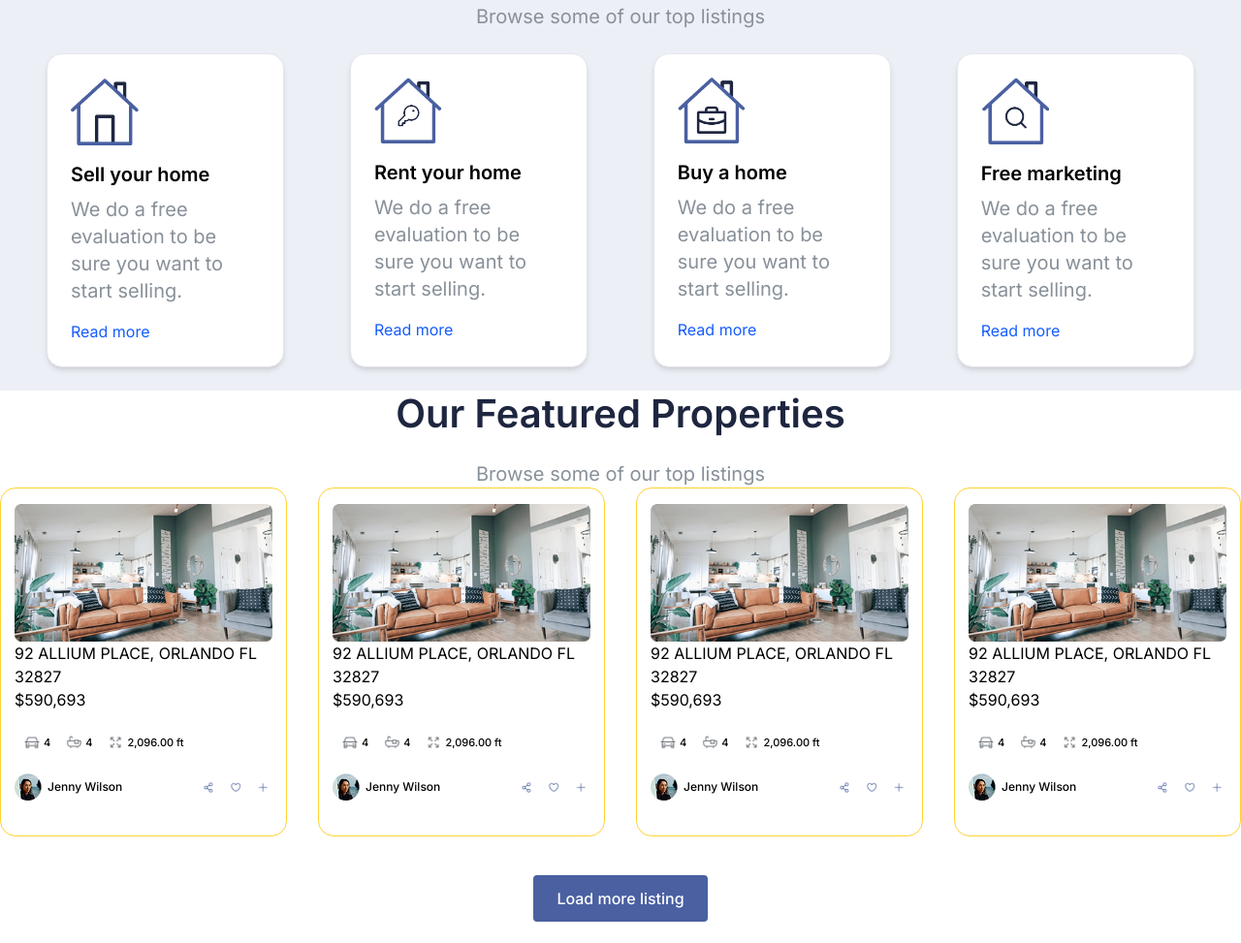
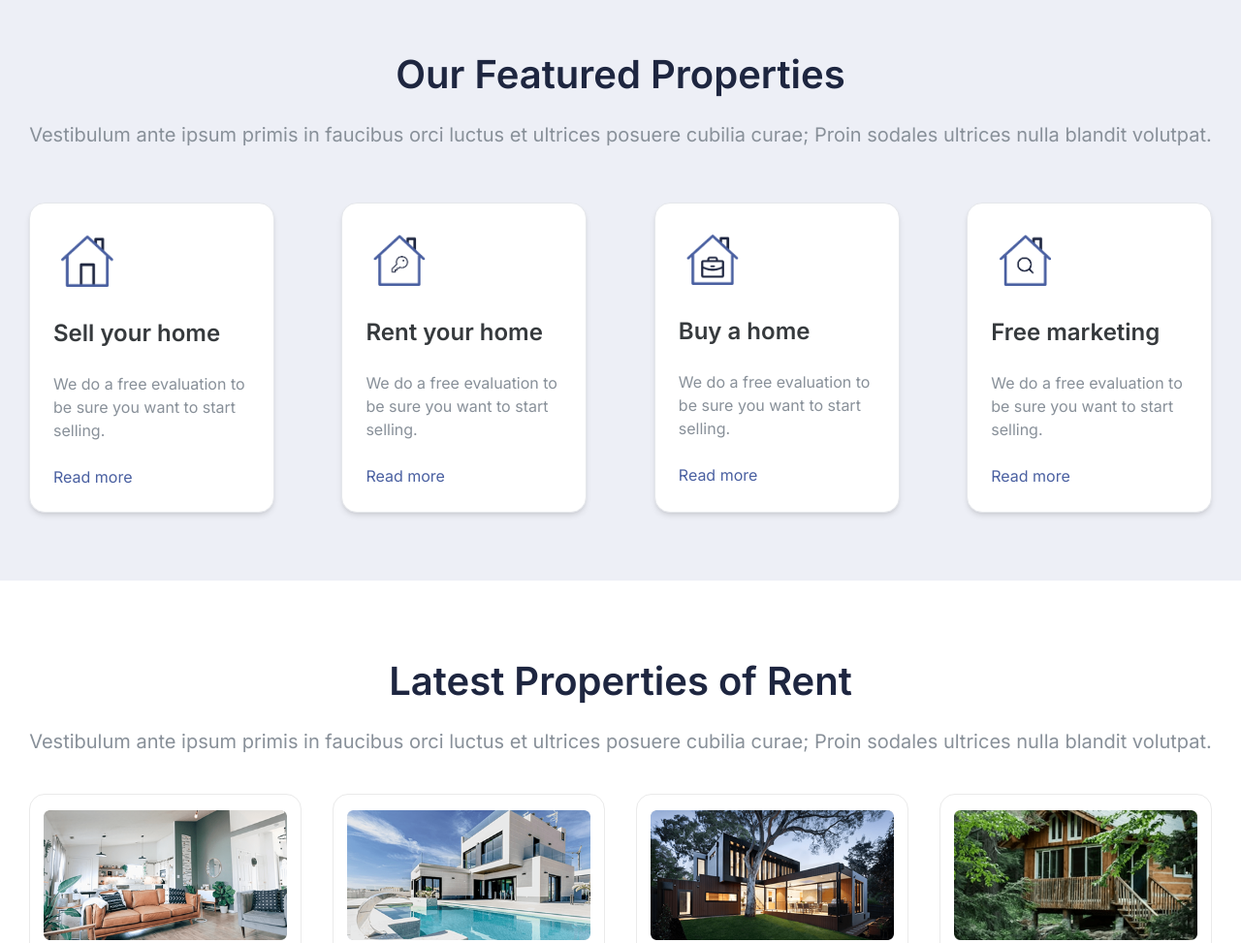
Before and after one commit to shafiqahmad81/reis-project, a website built with Vite: page index.html in a window 1280 px wide. Shown: the part 1549-2522 px from the top of the page at 97% size. Built offline with nearby package versions, Linux system fonts and the light colour scheme.

Commit message:
update property and latest property

```diff
--- a/index.html
+++ b/index.html
@@ -13,7 +13,7 @@
   <!-- Header Section -->
 
   <header class="bg-white container py-4">
-    <div class=" px-7-5">
+    <div class=" xl:px-7-5">
       <div class=" flex justify-between items-center">
         <!-- Logo -->
         <a href="#" class="w-[7.5rem]"><img src="src/icon/Logo.png" alt="logo"></a>
@@ -62,13 +62,11 @@
     style="background-image: url('./src/img/Hero-section.png');">
     <div class="container">
       <h1>Find Your Dream Home</h1>
-      <p class="mt-6 text mb-16">Vestibulum ante ipsum primis in faucibus orci luctus et
-        ultrices
-        posuere cubilia curae; Proin
-        sodales ultrices nulla blandit volutpat.</p>
+      <p class="mt-6 text-[#EDEFF6] mb-16">Vestibulum ante ipsum primis in faucibus orci luctus et ultrices posuere
+        cubilia curae; Proin sodales ultrices nulla blandit volutpat.</p>
       <div class="mb-4">
-        <button class="btn p- mr-2.5">Rent</button>
-        <button class="btn2">Sale </button>
+        <button class="btn mr-2">Rent</button>
+        <button class="text-base font-medium leading-6 text-[#6E80B4] px-6 py-3 rounded-sm bg-white">Sale </button>
       </div>
 
       <!-- Location -->
@@ -77,8 +75,8 @@
         <div class="flex items-center justify-between flex-col md:flex-row gap-4 md:text-left text-center">
           <!-- Column 1: Location -->
           <div class=" inline-block">
-            <label class="block text-base font-semibold text-black-dark md:mb-4">Location</label>
-            <div class="relative md:-ml-2 text-body font-normal text-base">
+            <label class="location-label">Location</label>
+            <div class="location-select">
               <select class="appearance-none cursor-pointer  py-2 px-2 pr-6 leading-tight focus:outline-none">
                 <option value="SelectYourCity">Select your city</option>
                 <option value="NewYork">New York</option>
@@ -98,8 +96,8 @@
 
           <!-- Column 2: Property Type -->
           <div class=" inline-block">
-            <label class="block text-base font-semibold text-black-dark md:mb-4">Property Type</label>
-            <div class="relative md:-ml-2 text-body font-normal text-base">
+            <label class="location-label">Property Type</label>
+            <div class="location-select">
               <select class="appearance-none cursor-pointer  py-2 px-2 pr-6 leading-tight focus:outline-none">
                 <option value="SelectYourCity">Select property type</option>
                 <option value="NewYork">New York</option>
@@ -117,8 +115,8 @@
 
           <!-- Column 3: Rent Range -->
           <div class=" inline-block">
-            <label class="block text-base font-semibold text-black-dark md:mb-4">Rent Range</label>
-            <div class="relative md:-ml-2 text-body font-normal text-base">
+            <label class="location-label">Rent Range</label>
+            <div class="location-select">
               <select class="appearance-none cursor-pointer  py-2 px-2 pr-6 leading-tight focus:outline-none">
                 <option value="SelectYourCity">Select rent range</option>
                 <option value="NewYork">New York</option>
@@ -150,59 +148,98 @@
   <section class="container py-16">
     <div class="text-center">
       <h2 class="">Properties by Area</h2>
-      <p class=" mt-2">Vestibulum ante ipsum primis in faucibus orci luctus et ultrices posuere cubilia curae; Proin
+      <p class=" ">Vestibulum ante ipsum primis in faucibus orci luctus et ultrices posuere cubilia curae; Proin
         sodales ultrices nulla blandit volutpat.</p>
     </div>
     <div class="grid grid-cols-1 sm:grid-cols-2 lg:grid-cols-3 items-center justify-center gap-4 mt-8">
-      <img src="src/img/Card1.png" class="rounded-lg">
-      <img src="src/img/Card2.png" class="rounded-lg">
-      <img src="src/img/Card3.png" class="rounded-lg">
+      <div class="relative">
+        <div class="absolute top-4 left-4">
+          <h4 class="text-white">Centerville</h4>
+          <p class="home-p text-white mt-1.5">25 listings</p>
+        </div>
+        <img src="src/img/Card1.png" class="rounded-lg">
+      </div>
+      <div class="relative">
+        <div class="absolute top-4 left-4">
+          <h4 class="text-white -tracking-tighter">Centerville</h4>
+          <p class="home-p text-white mt-1.5">25 listings</p>
+        </div>
+        <img src="src/img/Card2.png" class="rounded-lg">
+      </div>
+      <div class="relative">
+        <div class="absolute top-4 left-4">
+          <h4 class="text-white -tracking-tighter">Centerville</h4>
+          <p class="home-p text-white mt-1.5">25 listings</p>
+        </div>
+        <img src="src/img/Card3.png" class="rounded-lg">
+      </div>
     </div>
     <div class="grid grid-cols-2 gap-4 mt-8">
-      <img src="src/img/Card5.png" class="rounded-lg">
-      <img src="src/img/Card5.png" class="rounded-lg">
+      <div class="relative">
+        <div class="absolute top-4 left-4">
+          <h4 class="text-white -tracking-tighter">Arlington</h4>
+          <p class="home-p text-white mt-1.5">25 listings</p>
+        </div>
+        <img src="src/img/Card5.png" class="rounded-lg">
+      </div>
+      <div class="relative">
+        <div class="absolute top-4 left-4">
+          <h4 class="text-white -tracking-tighter">Centerville</h4>
+          <p class="home-p text-white mt-1.5">25 listings</p>
+        </div>
+        <img src="src/img/Card5.png" class="rounded-lg">
+      </div>
     </div>
   </section>
 
   <!-- Properties by Area Section -->
 
-  <section class=" bg-background-bg">
-    <div class="container px-6 bg-gray-regular">
+  <section class=" bg-background-bg py-[70px]">
+    <div class="container px-6 bg-gray-regular pt-[75px]">
       <div class="text-center">
         <h2>Our Featured Properties</h2>
-        <p class=" mt-2">Browse some of our top listings</p>
+        <p>Vestibulum ante ipsum primis in faucibus orci luctus et ultrices posuere cubilia curae; Proin sodales
+          ultrices nulla blandit volutpat.</p>
       </div>
-      <div class="grid grid-cols-1 sm:grid-cols-2 lg:grid-cols-4 gap-6 lg:gap-[5.710%] p-6 max-w-[1506px] mx-auto">
+      <div class="grid grid-cols-1 sm:grid-cols-2 lg:grid-cols-4 gap-6 lg:gap-[5.710%] pt-14 max-w-[1506px] mx-auto">
         <!-- Card 1 -->
         <div class=" p-6 bg-white rounded-2xl shadow-md border border-gray-200 hover:shadow-lg transition-all">
-          <div class="w-[70px]"><img src="./src/icon/homeicon1.png" alt="homeicon"></div>
-          <h3 class="mt-4 text-xl font-semibold">Sell your home</h3>
-          <p class="mt-2 text-gray-600">We do a free evaluation to be sure you want to start selling.</p>
-          <a href="#" class="mt-4 inline-block text-blue-600 hover:underline">Read more</a>
+          <div class="w-[70px] p-2">
+            <img src="./src/icon/homeicon1.png" alt="homeicon">
+          </div>
+          <h4 class="my-6">Sell your home</h4>
+          <p class="home-p">We do a free evaluation to be sure you want to start selling.</p>
+          <a href="#" class="read-more">Read more</a>
         </div>
 
         <!-- Card 2 -->
         <div class=" p-6 bg-white rounded-2xl shadow-md border border-gray-200 hover:shadow-lg transition-all">
-          <div class="w-[70px]"><img src="./src/icon/homeicon2.png" alt="homeicon"></div>
-          <h3 class="mt-4 text-xl font-semibold">Rent your home</h3>
-          <p class="mt-2 text-gray-600">We do a free evaluation to be sure you want to start selling.</p>
-          <a href="#" class="mt-4 inline-block text-blue-600 hover:underline">Read more</a>
+          <div class="w-[70px] p-2">
+            <img src="./src/icon/homeicon2.png" alt="homeicon">
+          </div>
+          <h4 class="my-6">Rent your home</h4>
+          <p class="home-p">We do a free evaluation to be sure you want to start selling.</p>
+          <a href="#" class="read-more">Read more</a>
         </div>
 
         <!-- Card 3 -->
         <div class=" p-6 bg-white rounded-2xl shadow-md border border-gray-200 hover:shadow-lg transition-all">
-          <div class="w-[70px]"><img src="./src/icon/homeicon3.png" alt="homeicon"></div>
-          <h3 class="mt-4 text-xl font-semibold">Buy a home</h3>
-          <p class="mt-2 text-gray-600">We do a free evaluation to be sure you want to start selling.</p>
-          <a href="#" class="mt-4 inline-block text-blue-600 hover:underline">Read more</a>
+          <div class="w-[70px] p-2">
+            <img src="./src/icon/homeicon3.png" alt="homeicon">
+          </div>
+          <h4 class="my-6">Buy a home</h4>
+          <p class="home-p">We do a free evaluation to be sure you want to start selling.</p>
+          <a href="#" class="read-more">Read more</a>
         </div>
 
         <!-- Card 4 -->
         <div class=" p-6 bg-white rounded-2xl shadow-md border border-gray-200 hover:shadow-lg transition-all">
-          <div class="w-[70px]"><img src="./src/icon/homeicon4.png" alt="homeicon"></div>
-          <h3 class="mt-4 text-xl font-semibold">Free marketing</h3>
-          <p class="mt-2 text-gray-600">We do a free evaluation to be sure you want to start selling.</p>
-          <a href="#" class="mt-4 inline-block text-blue-600 hover:underline">Read more</a>
+          <div class="w-[70px] p-2">
+            <img src="./src/icon/homeicon4.png" alt="homeicon">
+          </div>
+          <h4 class="my-6">Free marketing</h4>
+          <p class="home-p">We do a free evaluation to be sure you want to start selling.</p>
+          <a href="#" class="read-more">Read more</a>
         </div>
       </div>
     </div>
@@ -210,161 +247,162 @@
 
   <!--Latest Properties Section -->
 
-  <section class="container">
+  <section class="container py-20">
     <div class=" max-w-[1696px] mx-auto">
       <div class="text-center">
-        <h2>Our Featured Properties</h2>
-        <p class=" mt-2">Browse some of our top listings</p>
+        <h2>Latest Properties of Rent</h2>
+        <p>Vestibulum ante ipsum primis in faucibus orci luctus et ultrices posuere cubilia curae; Proin sodales
+          ultrices nulla blandit volutpat.</p>
       </div>
-      <div class="grid grid-cols-1 sm:grid-cols-2 lg:grid-cols-4 gap-8">
+      <div class="grid grid-cols-1 sm:grid-cols-2 lg:grid-cols-4 gap-8 mt-10">
 
-        <div class="border border-amber-300 px-3.5 pt-4 pb-9 rounded-2xl ">
+        <div class="border border-[#EAEAEA] px-3.5 pt-4 pb-9 rounded-2xl flex flex-col gap-6">
           <div>
             <img src="./src/img/Property-image.png" alt="porperty">
           </div>
           <h6>92 ALLIUM PLACE, ORLANDO FL 32827</h6>
-          <span class="dolar">$590,693</span>
-          <div class="flex gap-4 px-2.5 mt-6">
+          <span class="price">$590,693</span>
+          <div class="flex gap-4 pl-2.5">
             <div class="flex items-center gap-1">
               <img class="w-4" src="./src/icon/Car.png" alt="Car">
-              <span class="text-gray-dark text-[11px] leading-4 font-medium">4</span>
+              <span class="listing-detail">4</span>
             </div>
             <div class="flex items-center gap-1">
               <img class="w-4" src="./src/icon/Bathtub.png" alt="Bathtub">
-              <span class="text-gray-dark text-[11px] leading-4 font-medium">4</span>
+              <span class="listing-detail">4</span>
             </div>
             <div class="flex items-center gap-1">
               <img class="w-4" src="./src/icon/ArrowsOut.png" alt="ArrowsOut">
-              <span class="text-gray-dark text-[11px] leading-4 font-medium">2,096.00 ft</span>
+              <span class="listing-detail">2,096.00 ft</span>
             </div>
           </div>
-          <div class="flex items-center justify-between mt-6">
+          <div class="flex items-center justify-between">
             <div class="flex items-center gap-1.5">
               <img class="w-7" src="./src/img/jenny.jpg" alt="logo-jenny">
-              <span class="text-xs font-medium text-black-light">Jenny Wilson</span>
+              <span class="author">Jenny Wilson</span>
             </div>
             <div class="flex gap-2">
-              <div class="w-5 bg-gray-regular p-1">
+              <div class="author-social">
                 <img src="./src/icon/share-icon.png" alt="share-icon">
               </div>
-              <div class="w-5 bg-gray-regular p-1">
+              <div class="author-social">
                 <img src="./src/icon/Heart.png" alt="heart-icon">
               </div>
-              <div class="w-5 bg-gray-regular p-1">
+              <div class="author-social">
                 <img src="./src/icon/Plus.png" alt="Plus-icon">
               </div>
             </div>
           </div>
         </div>
-        <div class="border border-amber-300 px-3.5 pt-4 pb-9 rounded-2xl ">
+        <div class="border border-[#EAEAEA] px-3.5 pt-4 pb-9 rounded-2xl flex flex-col gap-6">
           <div>
-            <img src="./src/img/Property-image.png" alt="porperty">
+            <img src="./src/img/Property-image2.png" alt="porperty">
           </div>
           <h6>92 ALLIUM PLACE, ORLANDO FL 32827</h6>
-          <span class="dolar">$590,693</span>
-          <div class="flex gap-4 px-2.5 mt-6">
+          <span class="price">$590,693</span>
+          <div class="flex gap-4 pl-2.5">
             <div class="flex items-center gap-1">
               <img class="w-4" src="./src/icon/Car.png" alt="Car">
-              <span class="text-gray-dark text-[11px] leading-4 font-medium">4</span>
+              <span class="listing-detail">4</span>
             </div>
             <div class="flex items-center gap-1">
               <img class="w-4" src="./src/icon/Bathtub.png" alt="Bathtub">
-              <span class="text-gray-dark text-[11px] leading-4 font-medium">4</span>
+              <span class="listing-detail">4</span>
             </div>
             <div class="flex items-center gap-1">
               <img class="w-4" src="./src/icon/ArrowsOut.png" alt="ArrowsOut">
-              <span class="text-gray-dark text-[11px] leading-4 font-medium">2,096.00 ft</span>
+              <span class="listing-detail">2,096.00 ft</span>
             </div>
           </div>
-          <div class="flex items-center justify-between mt-6">
+          <div class="flex items-center justify-between">
             <div class="flex items-center gap-1.5">
               <img class="w-7" src="./src/img/jenny.jpg" alt="logo-jenny">
-              <span class="text-xs font-medium text-black-light">Jenny Wilson</span>
+              <span class="author">Jenny Wilson</span>
             </div>
             <div class="flex gap-2">
-              <div class="w-5 bg-gray-regular p-1">
+              <div class="author-social">
                 <img src="./src/icon/share-icon.png" alt="share-icon">
               </div>
-              <div class="w-5 bg-gray-regular p-1">
+              <div class="author-social">
                 <img src="./src/icon/Heart.png" alt="heart-icon">
               </div>
-              <div class="w-5 bg-gray-regular p-1">
+              <div class="author-social">
                 <img src="./src/icon/Plus.png" alt="Plus-icon">
               </div>
             </div>
           </div>
         </div>
-        <div class="border border-amber-300 px-3.5 pt-4 pb-9 rounded-2xl ">
+        <div class="border border-[#EAEAEA] px-3.5 pt-4 pb-9 rounded-2xl flex flex-col gap-6">
           <div>
-            <img src="./src/img/Property-image.png" alt="porperty">
+            <img src="./src/img/Property-image3.png" alt="porperty">
           </div>
           <h6>92 ALLIUM PLACE, ORLANDO FL 32827</h6>
-          <span class="dolar">$590,693</span>
-          <div class="flex gap-4 px-2.5 mt-6">
+          <span class="price">$590,693</span>
+          <div class="flex gap-4 pl-2.5">
             <div class="flex items-center gap-1">
               <img class="w-4" src="./src/icon/Car.png" alt="Car">
-              <span class="text-gray-dark text-[11px] leading-4 font-medium">4</span>
+              <span class="listing-detail">4</span>
             </div>
             <div class="flex items-center gap-1">
               <img class="w-4" src="./src/icon/Bathtub.png" alt="Bathtub">
-              <span class="text-gray-dark text-[11px] leading-4 font-medium">4</span>
+              <span class="listing-detail">4</span>
             </div>
             <div class="flex items-center gap-1">
               <img class="w-4" src="./src/icon/ArrowsOut.png" alt="ArrowsOut">
-              <span class="text-gray-dark text-[11px] leading-4 font-medium">2,096.00 ft</span>
+              <span class="listing-detail">2,096.00 ft</span>
             </div>
           </div>
-          <div class="flex items-center justify-between mt-6">
+          <div class="flex items-center justify-between">
             <div class="flex items-center gap-1.5">
               <img class="w-7" src="./src/img/jenny.jpg" alt="logo-jenny">
-              <span class="text-xs font-medium text-black-light">Jenny Wilson</span>
+              <span class="author">Jenny Wilson</span>
             </div>
             <div class="flex gap-2">
-              <div class="w-5 bg-gray-regular p-1">
+              <div class="author-social">
                 <img src="./src/icon/share-icon.png" alt="share-icon">
               </div>
-              <div class="w-5 bg-gray-regular p-1">
+              <div class="author-social">
                 <img src="./src/icon/Heart.png" alt="heart-icon">
               </div>
-              <div class="w-5 bg-gray-regular p-1">
+              <div class="author-social">
                 <img src="./src/icon/Plus.png" alt="Plus-icon">
               </div>
             </div>
           </div>
         </div>
-        <div class="border border-amber-300 px-3.5 pt-4 pb-9 rounded-2xl ">
+        <div class="border border-[#EAEAEA] px-3.5 pt-4 pb-9 rounded-2xl flex flex-col gap-6">
           <div>
-            <img src="./src/img/Property-image.png" alt="porperty">
+            <img src="./src/img/Property-image4.png" alt="porperty">
           </div>
           <h6>92 ALLIUM PLACE, ORLANDO FL 32827</h6>
-          <span class="dolar">$590,693</span>
-          <div class="flex gap-4 px-2.5 mt-6">
+          <span class="price">$590,693</span>
+          <div class="flex gap-4 pl-2.5">
             <div class="flex items-center gap-1">
               <img class="w-4" src="./src/icon/Car.png" alt="Car">
-              <span class="text-gray-dark text-[11px] leading-4 font-medium">4</span>
+              <span class="listing-detail">4</span>
             </div>
             <div class="flex items-center gap-1">
               <img class="w-4" src="./src/icon/Bathtub.png" alt="Bathtub">
-              <span class="text-gray-dark text-[11px] leading-4 font-medium">4</span>
+              <span class="listing-detail">4</span>
             </div>
             <div class="flex items-center gap-1">
               <img class="w-4" src="./src/icon/ArrowsOut.png" alt="ArrowsOut">
-              <span class="text-gray-dark text-[11px] leading-4 font-medium">2,096.00 ft</span>
+              <span class="listing-detail">2,096.00 ft</span>
             </div>
           </div>
-          <div class="flex items-center justify-between mt-6">
+          <div class="flex items-center justify-between">
             <div class="flex items-center gap-1.5">
               <img class="w-7" src="./src/img/jenny.jpg" alt="logo-jenny">
-              <span class="text-xs font-medium text-black-light">Jenny Wilson</span>
+              <span class="author">Jenny Wilson</span>
             </div>
             <div class="flex gap-2">
-              <div class="w-5 bg-gray-regular p-1">
+              <div class="author-social">
                 <img src="./src/icon/share-icon.png" alt="share-icon">
               </div>
-              <div class="w-5 bg-gray-regular p-1">
+              <div class="author-social">
                 <img src="./src/icon/Heart.png" alt="heart-icon">
               </div>
-              <div class="w-5 bg-gray-regular p-1">
+              <div class="author-social">
                 <img src="./src/icon/Plus.png" alt="Plus-icon">
               </div>
             </div>
@@ -380,8 +418,8 @@
   <!-- Latest Properties for Rent -->
 
   <section class=" bg-white py-20">
-    <div class=" container flex items-center justify-center p-4">
-      <div class=" p-8 rounded-lg">
+    <div class=" container flex items-center justify-center">
+      <div class="rounded-lg">
         <h2>Latest Properties for Rent</h2>
         <p class="text-gray-600 mb-8 text-center">
           Vestibulum ante ipsum primis in faucibus orci luctus et ultrices posuere cubilia curae; Proin sodales ultrices
@@ -389,16 +427,16 @@
         </p>
         <div class="grid grid-cols-1 md:grid-cols-2 lg:grid-cols-4 gap-6">
           <div class="rounded-lg text-center">
-            <img src="src/img/latest-card1.png" alt="Property Image" class="w-full h-40 object-cover rounded-lg mb-4">
+            <img src="src/img/latest-card1.png" alt="Property Image" class="w-full h-40 object-cover rounded-lg">
           </div>
           <div class="rounded-lg text-center">
-            <img src="src/img/latest-card2.png" alt="Property Image" class="w-full h-40 object-cover rounded-lg mb-4">
+            <img src="src/img/latest-card2.png" alt="Property Image" class="w-full h-40 object-cover rounded-lg">
           </div>
           <div class="rounded-lg text-center">
-            <img src="src/img/latest-card3.png" alt="Property Image" class="w-full h-40 object-cover rounded-lg mb-4">
+            <img src="src/img/latest-card3.png" alt="Property Image" class="w-full h-40 object-cover rounded-lg">
           </div>
           <div class="rounded-lg text-center">
-            <img src="src/img/latest-card4.png" alt="Property Image" class="w-full h-40 object-cover rounded-lg mb-4">
+            <img src="src/img/latest-card4.png" alt="Property Image" class="w-full h-40 object-cover rounded-lg">
           </div>
         </div>
       </div>
@@ -450,7 +488,7 @@
 
       <!-- Column 2: Features -->
       <div>
-        <h3 class="font-bold mb-4">Features</h3>
+        <h4 class="font-bold mb-4">Features</h4>
         <ul>
           <li class="mb-2"><a href="#" class="hover:text-gray-400">Home</a></li>
           <li class="mb-2"><a href="#" class="hover:text-gray-400">Become a Host</a></li>
@@ -462,7 +500,7 @@
 
       <!-- Column 3: Company -->
       <div>
-        <h3 class="font-bold mb-4">Company</h3>
+        <h4 class="font-bold mb-4">Company</h4>
         <ul>
           <li class="mb-2"><a href="#" class="hover:text-gray-400">About Us</a></li>
           <li class="mb-2"><a href="#" class="hover:text-gray-400">Press</a></li>
@@ -474,7 +512,7 @@
 
       <!-- Column 4: Team and Policies -->
       <div>
-        <h3 class="font-bold mb-4">Team and Policies</h3>
+        <h4 class="font-bold mb-4">Team and Policies</h4>
         <ul>
           <li class="mb-2"><a href="#" class="hover:text-gray-400">Terms of Services</a></li>
           <li class="mb-2"><a href="#" class="hover:text-gray-400">Privacy Policy</a></li>
--- a/src/style.css
+++ b/src/style.css
@@ -21,9 +21,9 @@
   /* color */
 
   --color-primary: #889099;
+  --color-secondary: #363A3D;
   --color-button: #4A60A1;
   --color-background-bg: #EDEFF6;
-  --color-weeb:#EDEFF6;
   --color-menu: #0F1320;
   --color-h2: #1E2640;
 
@@ -36,6 +36,9 @@
 
 }
 
+
+
+@layer base{
   h1{
     @apply leading-17 text-h1 font-Public font-semibold
   }
@@ -44,27 +47,62 @@ h2{
     @apply font-semibold leading-12 mb-6 text-center text-4.5xl text-h2
   }
 
-.text{
-  @apply text-weeb
+  h4{
+    @apply text-2xl font-semibold text-secondary
   }
 
-
+  h6{
+    @apply text-sm font-medium text-secondary p-2.5
+  }
   p{
     @apply text-primary text-xl
+  }
+}
+
+@layer components{
+  .home-p{
+    @apply text-base mt-6
+  }
+
+  .read-more{
+    @apply text-base text-button mt-6 inline-block
   }
 
   .btn{
     @apply text-base font-medium leading-6 text-white px-6 py-3 rounded-sm bg-button
   }
 
+  .location-label{
+    @apply text-base font-semibold text-[#2C3A61] md:mb-4
+  }
+
+  .location-select{
+    @apply relative md:-ml-2 md:mt-4 text-primary font-normal text-base
+  }
+
+  .price{
+    @apply p-2.5 text-button
+  }
+
+  .listing-detail{
+    @apply text-[#6D737A] text-[11px] leading-4 font-medium
+  }
+  .author{
+    @apply text-xs font-medium text-secondary
+  }
+  .author-social{
+    @apply w-5 bg-background-bg p-1
+  }
+}
 
 
-
-
+@layer utilities{
   .container {
+    padding-inline: var(--spacing-7-5);
     margin-inline: auto;
     @media (width >= 120rem /* 1920px */) {
         max-width: var(--breakpoint-3xl) /* 1920px */;
         padding-inline: var(--spacing-12-5);
     }
   }
+}
```
Lines whose indentation alone changed are shown as unchanged.
